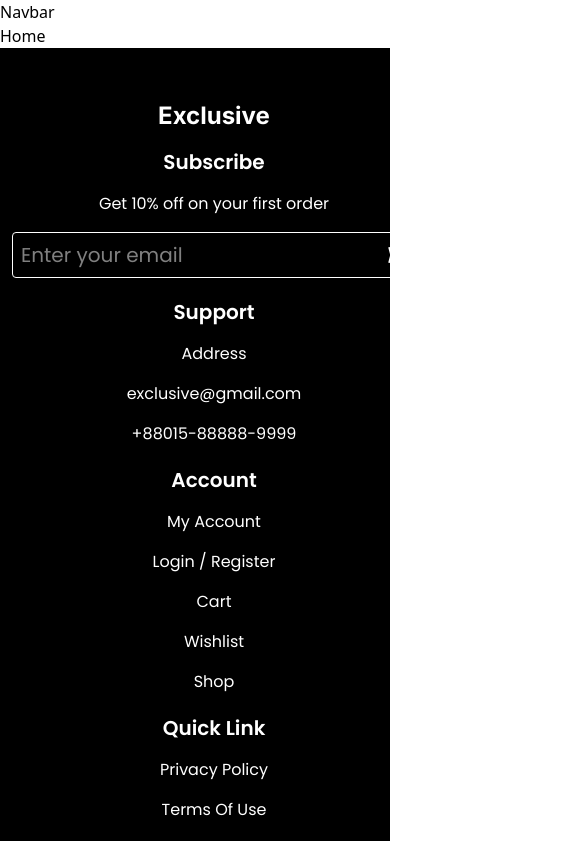
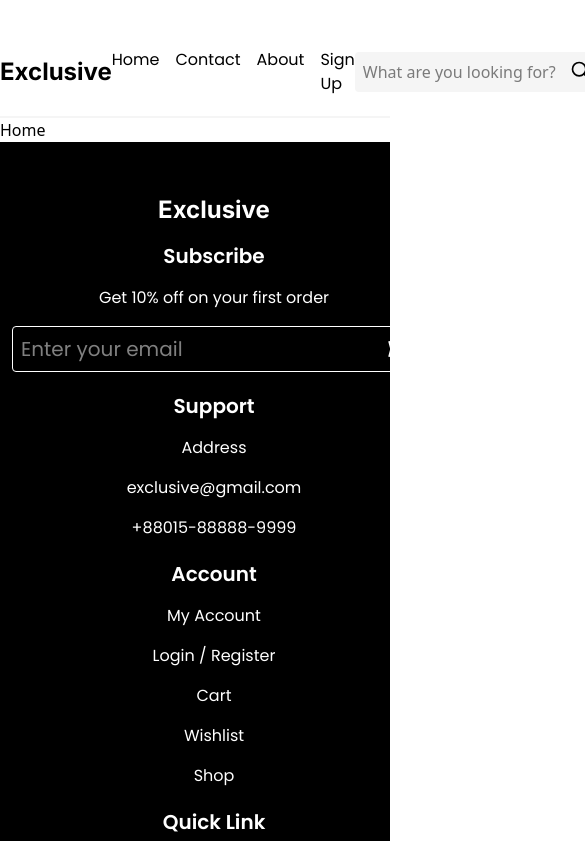
Before and after one commit to Ramla-Eman/Complete_fully_e_commerce_website, a React (Vite) app: page / in a window 390 px wide. Shown: the top 841 px of the page, 585 px wide, since content can reach past the window. Built offline with nearby package versions, Linux system fonts and the light colour scheme.

Commit message:
navbar complete with no responsiveness

```diff
--- a/src/components/Navbar.jsx
+++ b/src/components/Navbar.jsx
@@ -1,8 +1,59 @@
 import React from 'react'
+import { Link } from 'react-router-dom'
+import { GoHeart } from "react-icons/go";
+import { IoCartOutline } from "react-icons/io5";
+import { FiSearch } from "react-icons/fi";
+
+// links
+const links=[
+  {
+    title:"Home",
+    url:"/"
+  },
+  {
+    title:"Contact",
+    url:"/contact"
+  },
+  {
+    title:"About",
+    url:"/about"
+  },
+  {
+    title:"Sign Up",
+    url:"/signup"
+  }
+]
 
 const Navbar = () => {
   return (
-    <div>Navbar</div>
+    <div className='border-b-2 border-[#F5F5F5] py-5'>
+      <div className='flex justify-between items-center mx-auto max-w-6xl pt-7'>
+        <div>
+          <h1 className='text-2xl font-bold font-inter'>Exclusive</h1>
+        </div>
+        <div>
+          <ul className='flex gap-4'>
+            {
+              links.map((link,index)=>(
+                <li key={index} className='text-[16px] font-poppins'>
+                  <Link to={link.url}>{link.title}</Link>
+                </li>
+              ))
+            }
+          </ul>
+        </div>
+        <div className='flex gap-4'>
+          <div className='relative bg-[#F5F5F5] rounded py-2 px-2 w-[243px]'>
+            <input type="text" placeholder='What are you looking for?' className='outline-0 w-full'/>
+            <FiSearch className='absolute right-2 top-2 text-xl'/>
+          </div>
+          <div className='flex items-center justify-center gap-2 text-2xl'>
+            <GoHeart/>
+            <IoCartOutline/>
+          </div>
+        </div>
+      </div>
+    </div>
   )
 }
 
```
